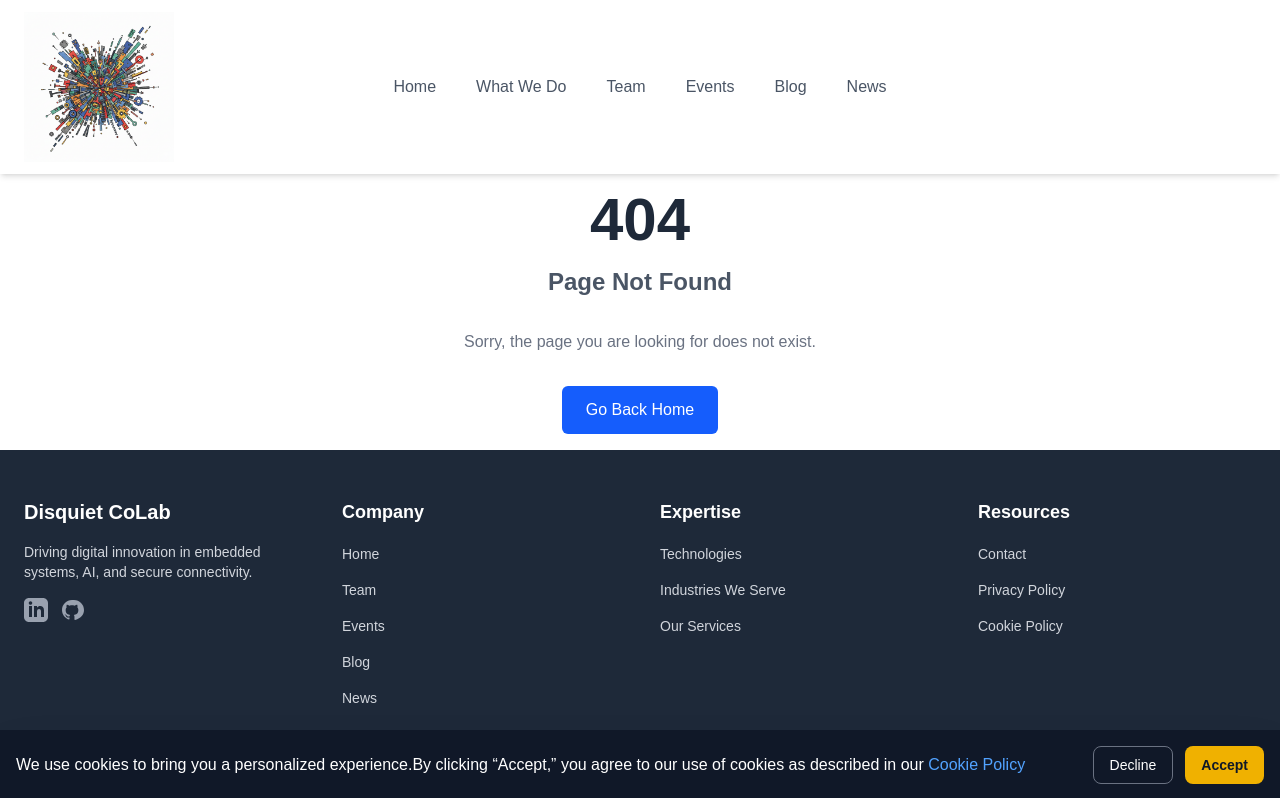
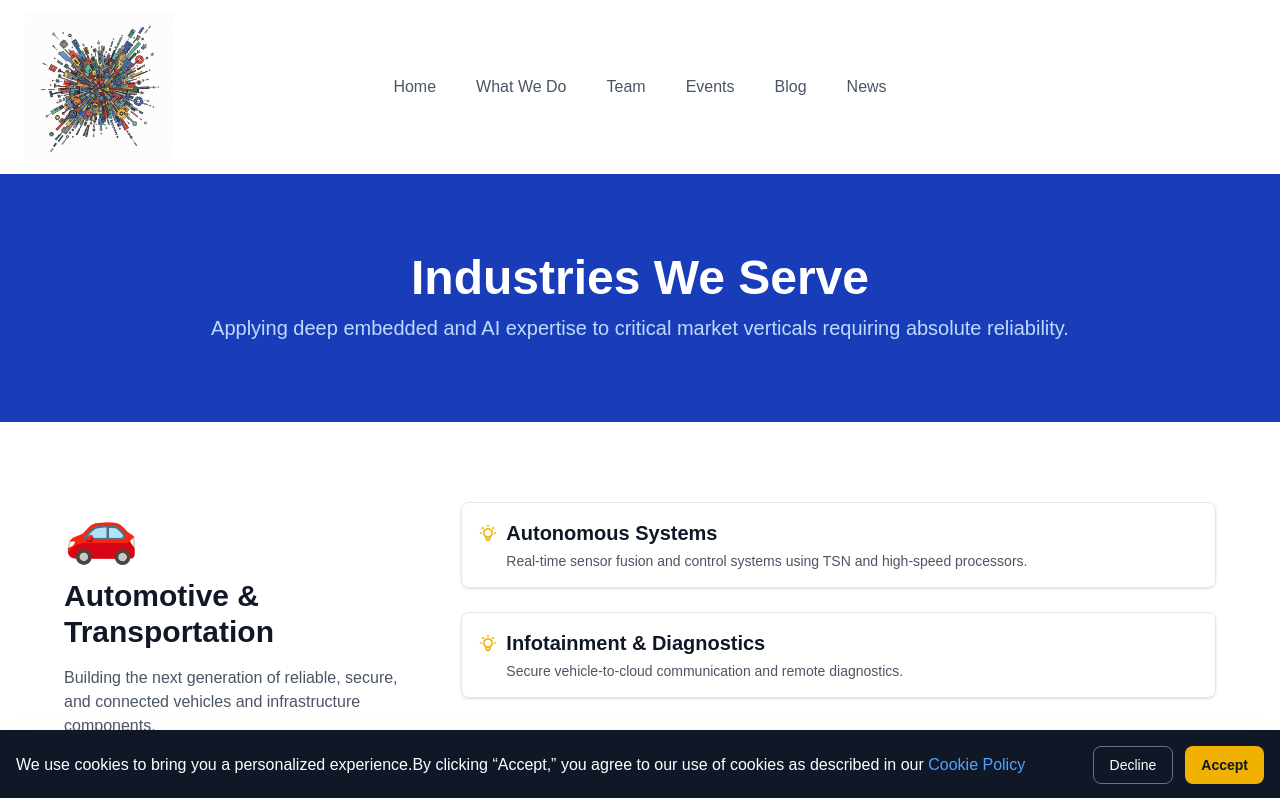
Before and after one commit to fabiorafaelcoutada/disquiet-colab-homepage, a Next.js app: page /whatwedo/industries in a window 1280 px wide. Before the commit this address had no page. Shown: the top 798 px of the page. Built offline with nearby package versions, Linux system fonts and the light colour scheme.

Commit message:
Add `Industries` page with types, content, and layout implementation

```diff
--- /dev/null
+++ b/src/app/whatwedo/industries/page.tsx
@@ -0,0 +1,89 @@
+import { getMarkdownContent } from '@/lib/markdown';
+// 1. Import all necessary types
+import { IndustriesFrontmatter, IndustrySector, ApplicationDetail } from '@/types/industry';
+import { HiOutlineLightBulb } from 'react-icons/hi'; // Icon for list items
+
+// Placeholder Icon Mapping
+const getSectorIcon = (iconName: string) => {
+    switch (iconName.toLowerCase()) {
+        case 'car': return '🚗';
+        case 'factory': return '🏭';
+        case 'heart': return '⚕️'; // Rod of Asclepius/Medical
+        case 'home': return '🏠';
+        default: return '🌎';
+    }
+};
+
+export default async function IndustriesPage() {
+    // 1. Fetch content and cast to the imported type
+    const { data, contentHtml } = await getMarkdownContent('pages/industries');
+    const pageData = data as IndustriesFrontmatter;
+
+    return (
+        <div className="flex-grow flex flex-col w-full">
+
+            {/* 1. HERO/HEADER SECTION (Consistent blue branding) */}
+            <section className="w-full bg-blue-800 text-white py-20 px-6 text-center">
+                <div className="max-w-4xl mx-auto">
+                    <h1 className="text-4xl md:text-5xl font-extrabold mb-3">
+                        {pageData.title}
+                    </h1>
+                    <p className="text-xl font-light text-blue-200">
+                        {pageData.subtitle}
+                    </p>
+                </div>
+            </section>
+
+            {/* 2. INDUSTRY GRIDS */}
+            <section className="w-full py-20 px-6 bg-white dark:bg-gray-900">
+                <div className="max-w-6xl mx-auto space-y-16">
+
+                    {pageData.industrySectors.map((sector: IndustrySector, index: number) => (
+                        <div
+                            key={index}
+                            className="grid grid-cols-1 lg:grid-cols-3 gap-10 border-b pb-8 dark:border-gray-700 last:border-b-0"
+                        >
+                            {/* LEFT COLUMN: Sector Header/Description */}
+                            <div className="lg:col-span-1">
+                                <div className="text-6xl text-blue-600 dark:text-blue-400 mb-4">
+                                    {getSectorIcon(sector.icon)}
+                                </div>
+                                <h2 className="text-3xl font-bold mb-4 text-gray-900 dark:text-white">
+                                    {sector.title}
+                                </h2>
+                                <p className="text-gray-600 dark:text-gray-400">
+                                    {sector.description}
+                                </p>
+                            </div>
+
+                            {/* RIGHT COLUMN: Detailed Applications List */}
+                            <div className="lg:col-span-2 space-y-6">
+                                {sector.applications.map((app: ApplicationDetail, appIndex: number) => (
+                                    <div key={appIndex} className="p-4 border border-gray-200 dark:border-gray-700 rounded-lg shadow-sm">
+                                        <h3 className="text-xl font-semibold text-gray-900 dark:text-white flex items-center">
+                                            <HiOutlineLightBulb className="w-5 h-5 text-yellow-500 mr-2 flex-shrink-0" />
+                                            {app.name}
+                                        </h3>
+                                        <p className="text-sm text-gray-600 dark:text-gray-400 mt-1 pl-7">
+                                            {app.details}
+                                        </p>
+                                    </div>
+                                ))}
+                            </div>
+                        </div>
+                    ))}
+
+                </div>
+            </section>
+
+            {/* 3. OPTIONAL LONG-FORM CONTENT */}
+            {contentHtml && contentHtml.trim() !== '' && (
+                <section className="w-full py-16 px-6 bg-gray-50 dark:bg-gray-800">
+                    <div className="max-w-4xl mx-auto">
+                        <div className="prose prose-lg dark:prose-invert" dangerouslySetInnerHTML={{ __html: contentHtml }} />
+                    </div>
+                </section>
+            )}
+        </div>
+    );
+}
--- /dev/null
+++ b/src/content/pages/industries.md
@@ -0,0 +1,42 @@
+---
+title: "Industries We Serve"
+subtitle: "Applying deep embedded and AI expertise to critical market verticals requiring absolute reliability."
+
+# Main categories of industries and core problems solved
+industrySectors:
+  - title: "Automotive & Transportation"
+    icon: "car"
+    description: "Building the next generation of reliable, secure, and connected vehicles and infrastructure components."
+    applications:
+      - name: "Autonomous Systems"
+        details: "Real-time sensor fusion and control systems using TSN and high-speed processors."
+      - name: "Infotainment & Diagnostics"
+        details: "Secure vehicle-to-cloud communication and remote diagnostics."
+
+  - title: "Industrial Automation (Industry 4.0)"
+    icon: "factory"
+    description: "Driving efficiency and safety in manufacturing through deterministic communication and edge computing."
+    applications:
+      - name: "Time-Sensitive Networking (TSN)"
+        details: "Implementation of TSN for deterministic communication in production lines."
+      - name: "Predictive Maintenance"
+        details: "AI/ML models running at the edge for equipment health monitoring and failure prediction."
+
+  - title: "Healthcare & MedTech"
+    icon: "heart"
+    description: "Developing robust, privacy-compliant hardware and software for medical devices."
+    applications:
+      - name: "Medical IoT Devices"
+        details: "Low-power, secure connectivity (BLE, LoRa) for patient monitoring systems."
+      - name: "Data Security"
+        details: "HIPAA/GDPR compliant data handling and secure element integration for patient records."
+
+  - title: "Consumer Electronics & IoT"
+    icon: "home"
+    description: "From concept to mass production, enabling smart, responsive, and secure consumer devices."
+    applications:
+      - name: "Smart Home Devices"
+        details: "Custom RTOS firmware development and secure over-the-air (OTA) updates."
+      - name: "Wearable Technology"
+        details: "Ultra-low-power embedded Linux solutions and sensor integration."
+---
--- /dev/null
+++ b/src/types/industry.ts
@@ -0,0 +1,26 @@
+/**
+ * Defines the structure for a single application line item within an industry.
+ */
+export interface ApplicationDetail {
+    name: string;
+    details: string;
+}
+
+/**
+ * Defines the structure for an entire industry sector block.
+ */
+export interface IndustrySector {
+    title: string;
+    icon: string;       // Used for icon lookup (e.g., 'car', 'factory')
+    description: string;
+    applications: ApplicationDetail[]; // The list of specific applications
+}
+
+/**
+ * Defines the overall structure for the frontmatter of the industries page.
+ */
+export interface IndustriesFrontmatter {
+    title: string;
+    subtitle: string;
+    industrySectors: IndustrySector[]; // The main array of sectors
+}
```
